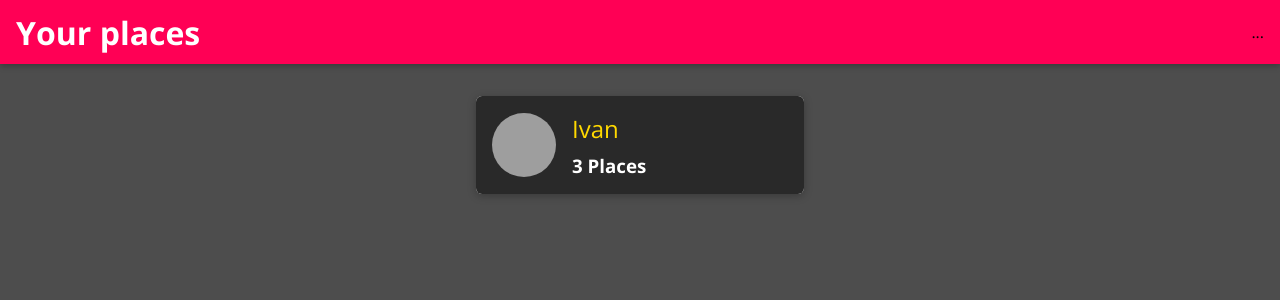
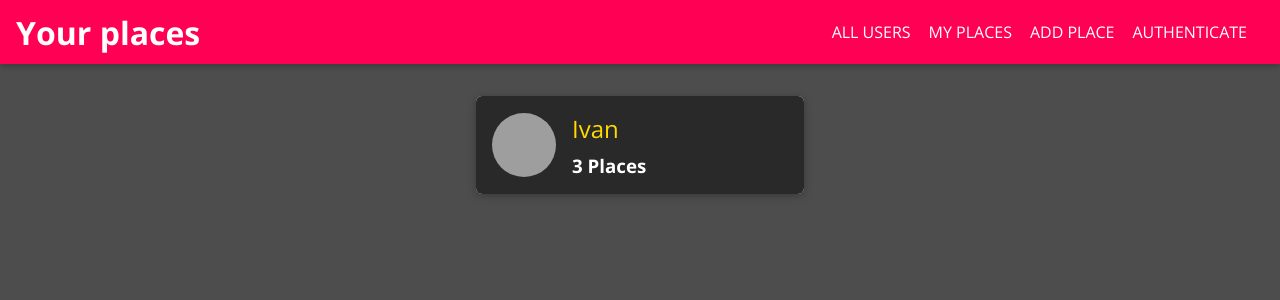
Before and after one commit to IvanHrushevich/places-mern, a React (Create React App) app: page / in a window 1280 px wide. Shown: the top 300 px of the page. Built offline with nearby package versions, Linux system fonts and the light colour scheme; grey boxes are pictures that could not be loaded.

Commit message:
add NavLinks component

```diff
--- a/src/shared/components/Navigation/MainHeader/MainHeader.js
+++ b/src/shared/components/Navigation/MainHeader/MainHeader.js
@@ -2,6 +2,6 @@
 
 import classes from './MainHeader.module.scss';
 
-const MainHeader = ({ children }) => <header className={classes['main-header']}>{children}</header>;
+const MainHeader = (props) => <header className={classes['main-header']}>{props.children}</header>;
 
 export default MainHeader;
--- a/src/shared/components/Navigation/MainNavigation/MainNavigation.js
+++ b/src/shared/components/Navigation/MainNavigation/MainNavigation.js
@@ -1,10 +1,11 @@
 import React from 'react';
+import { Link } from 'react-router-dom';
 
 import classes from './MainNavigation.module.scss';
 import MainHeader from '../MainHeader/MainHeader';
-import { Link } from 'react-router-dom';
+import NavLinks from '../NavLinks/NavLinks';
 
-const MainNavigation = ({ children }) => (
+const MainNavigation = () => (
   <MainHeader>
     <button className={classes['main-navigation__menu-btn']}>
       <span />
@@ -14,7 +15,9 @@
     <h1 className={classes['main-navigation__title']}>
       <Link to="/">Your places</Link>
     </h1>
-    <nav>...</nav>
+    <nav>
+      <NavLinks />
+    </nav>
   </MainHeader>
 );
 
--- /dev/null
+++ b/src/shared/components/Navigation/NavLinks/NavLinks.js
@@ -0,0 +1,19 @@
+import React from 'react';
+import { NavLink } from 'react-router-dom';
+
+import classes from './NavLinks.module.scss';
+
+const NavLinks = () => (
+  <ul className={classes['nav-links']}>
+    <li>
+      <NavLink to="/" exact>
+        ALL USERS
+      </NavLink>
+      <NavLink to="/u1/places">MY PLACES</NavLink>
+      <NavLink to="/places/new">ADD PLACE</NavLink>
+      <NavLink to="/auth">AUTHENTICATE</NavLink>
+    </li>
+  </ul>
+);
+
+export default NavLinks;
--- /dev/null
+++ b/src/shared/components/Navigation/NavLinks/NavLinks.module.scss
@@ -0,0 +1,76 @@
+.nav-links {
+  list-style: none;
+  margin: 0;
+  padding: 0;
+  width: 100%;
+  height: 100%;
+  display: flex;
+  flex-direction: column;
+  justify-content: center;
+  align-items: center;
+}
+
+.nav-links li {
+  margin: 1rem;
+}
+
+.nav-links a {
+  border: 1px solid transparent;
+  color: #292929;
+  text-decoration: none;
+  padding: 0.5rem;
+}
+
+.nav-links a:hover,
+.nav-links a:active,
+.nav-links a.active {
+  background: #f8df00;
+  border-color: #292929;
+  color: #292929;
+}
+
+.nav-links button {
+  cursor: pointer;
+  border: 1px solid #292929;
+  color: #292929;
+  background: transparent;
+  padding: 0.5rem;
+  font: inherit;
+}
+
+.nav-links button:focus {
+  outline: none;
+}
+
+.nav-links button:hover,
+.nav-links button:active {
+  background: #292929;
+  color: white;
+}
+
+@media (min-width: 768px) {
+  .nav-links {
+    flex-direction: row;
+  }
+
+  .nav-links li {
+    margin: 0 0.5rem;
+  }
+
+  .nav-links a {
+    color: white;
+    text-decoration: none;
+  }
+
+  .nav-links button {
+    border: 1px solid white;
+    color: white;
+    background: transparent;
+  }
+
+  .nav-links button:hover,
+  .nav-links button:active {
+    background: #f8df00;
+    color: #292929;
+  }
+}
--- a/src/shared/components/Navigation/index.js
+++ b/src/shared/components/Navigation/index.js
@@ -1,4 +1,5 @@
 import MainHeader from './MainHeader/MainHeader';
 import MainNavigation from './MainNavigation/MainNavigation';
+import NavLinks from './NavLinks/NavLinks';
 
-export { MainHeader, MainNavigation };
+export { MainHeader, MainNavigation, NavLinks };
```
